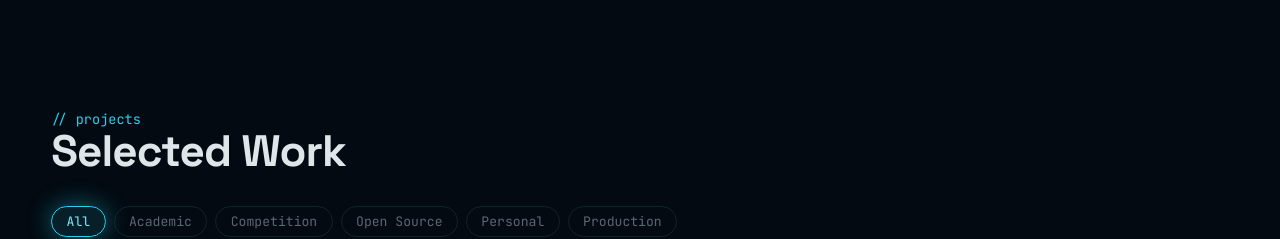
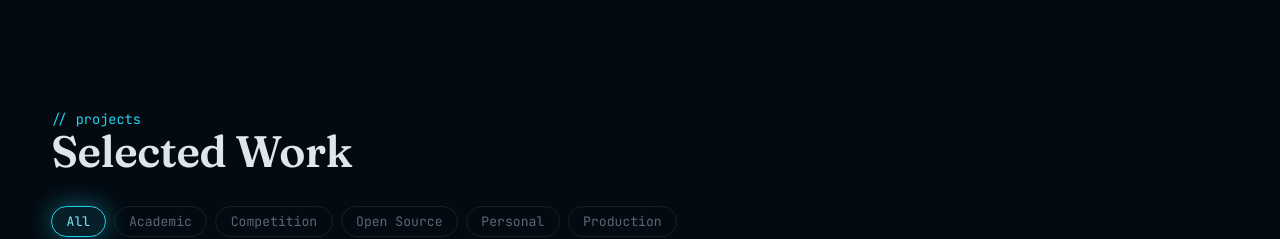
Before and after one commit to Floridae242/MyPortfolio, a React (Vite) app: page / in a window 1280 px wide. Shown: the part 1180-1419 px from the top of the page. Built offline with nearby package versions, Linux system fonts and the light colour scheme; no server answers; the database is empty.

Commit message:
style: pull editorial serifs (Fraunces + Instrument Serif) from the Gazette for display headings

```diff
--- a/src/styles/tokens.css
+++ b/src/styles/tokens.css
@@ -36,4 +36,7 @@
 
   --font-sans: 'Space Grotesk', system-ui, -apple-system, sans-serif;
   --font-mono: 'JetBrains Mono', 'Fira Code', ui-monospace, monospace;
+  /* Editorial display serifs (pulled from the Gazette) */
+  --font-serif: 'Fraunces', 'Instrument Serif', Georgia, 'Times New Roman', serif;
+  --font-serif-italic: 'Instrument Serif', 'Fraunces', Georgia, serif;
 }
--- a/src/styles/typography.css
+++ b/src/styles/typography.css
@@ -1,5 +1,9 @@
-@import url('https://fonts.googleapis.com/css2?family=Space+Grotesk:wght@400;500;700&family=JetBrains+Mono:wght@400;500;700&display=swap');
+@import url('https://fonts.googleapis.com/css2?family=Fraunces:ital,opsz,wght@0,9..144,400..700;1,9..144,400..600&family=Instrument+Serif:ital@0;1&family=Space+Grotesk:wght@400;500;700&family=JetBrains+Mono:wght@400;500;700&display=swap');
 
 body { font-family: var(--font-sans); font-size: var(--text-base); }
-h1, h2, h3 { font-weight: 700; line-height: 1.05; letter-spacing: -0.02em; }
+h1, h2, h3 { line-height: 1.05; letter-spacing: -0.02em; }
+/* Editorial display serif (Fraunces) for big headings; cards/sub-heads (h3) stay sans. */
+h1, h2 { font-family: var(--font-serif); font-weight: 600; letter-spacing: -0.01em; font-optical-sizing: auto; }
+h3 { font-weight: 700; }
+em, i, .accent-italic { font-family: var(--font-serif-italic); font-style: italic; }
 code, .mono { font-family: var(--font-mono); }
```
